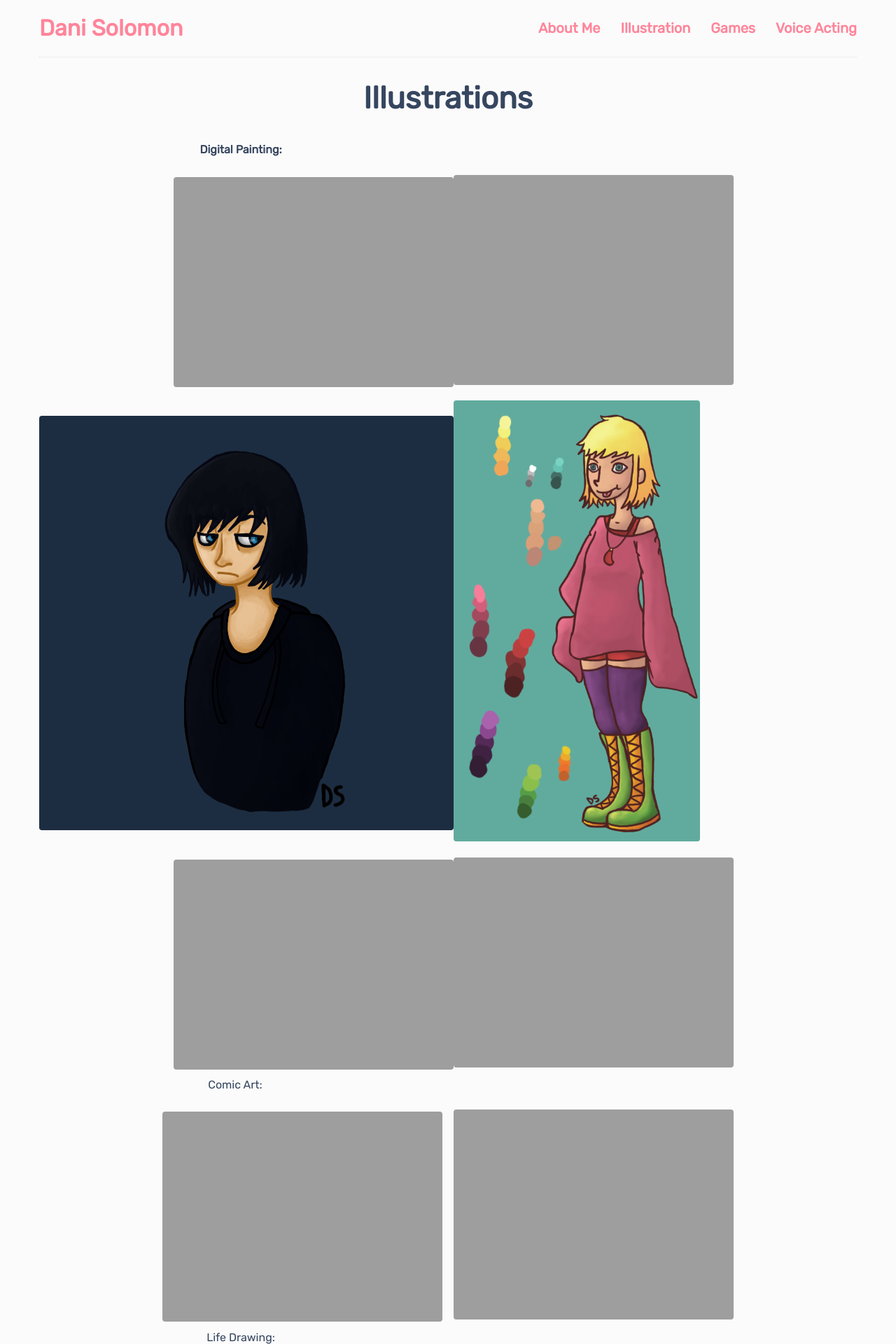
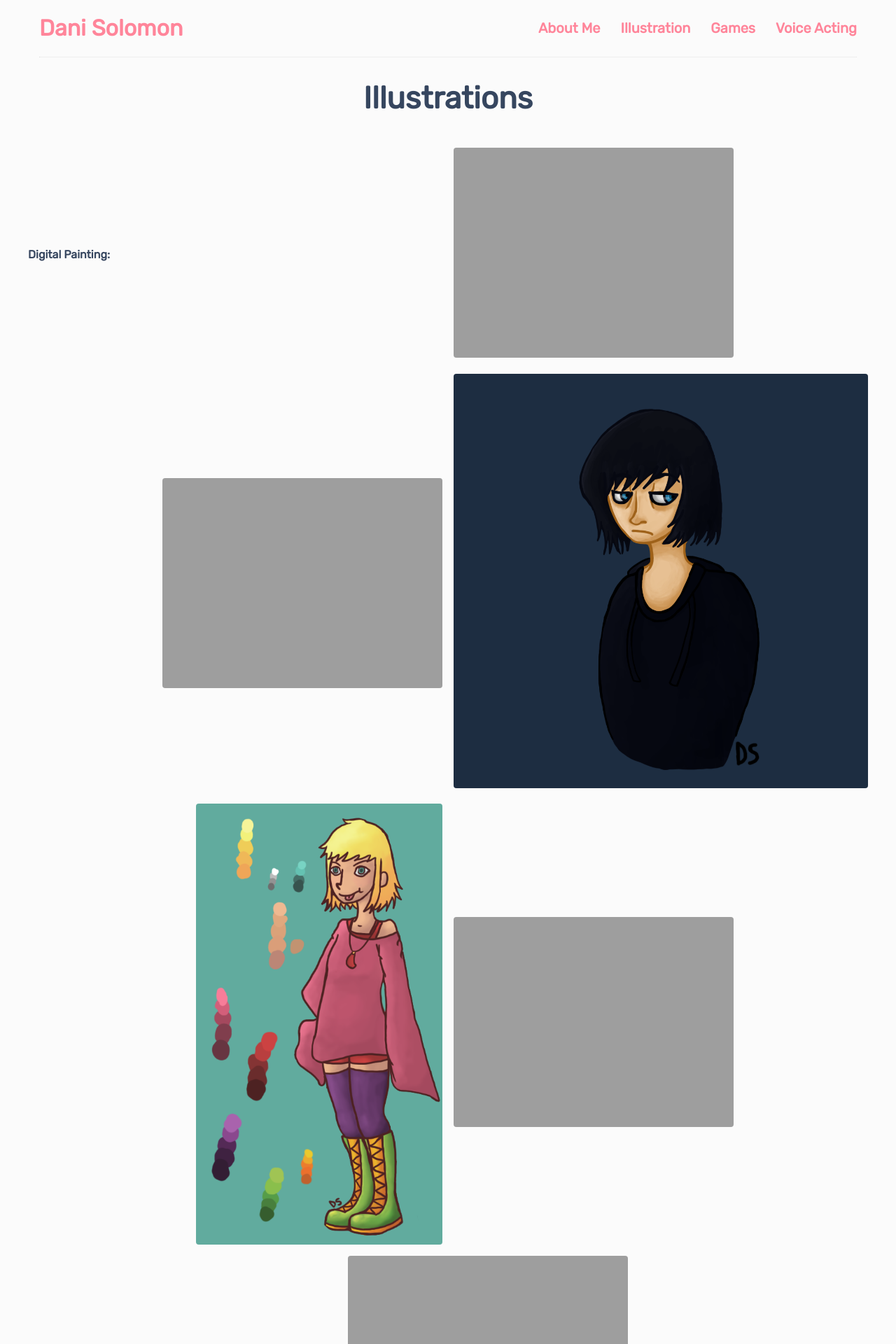
Before and after one commit to DaniBSolomon/danibsolomon.github.io, a Jekyll site: the page built from illustration.md, in a window 1280 px wide. Shown: the top 1920 px of the page at 70% size. Built offline with Jekyll 4.4.1, drawn with Linux system fonts in a browser that asks for light colours.

Commit message:
Update illustration.md

```diff
--- a/illustration.md
+++ b/illustration.md
@@ -4,7 +4,7 @@
 image:
 layout: gallery
 ---
-<div align="center"><b>Digital Painting:</b></div><br/>
+<b>Digital Painting:</b><br/>
 
 ![Zuriel]({{ site.github.url }}/img/illustration_zuriel.png)
 
```
